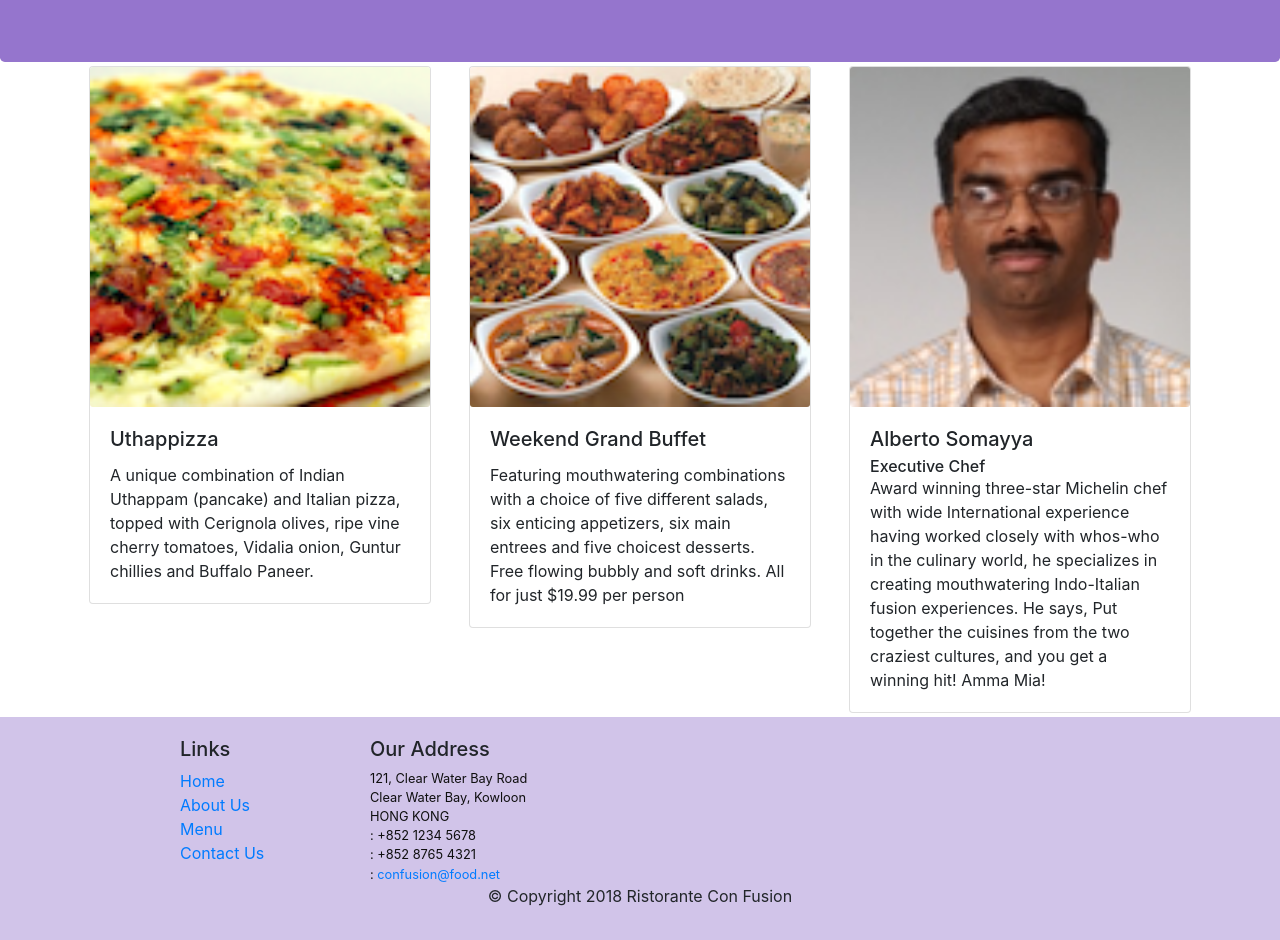
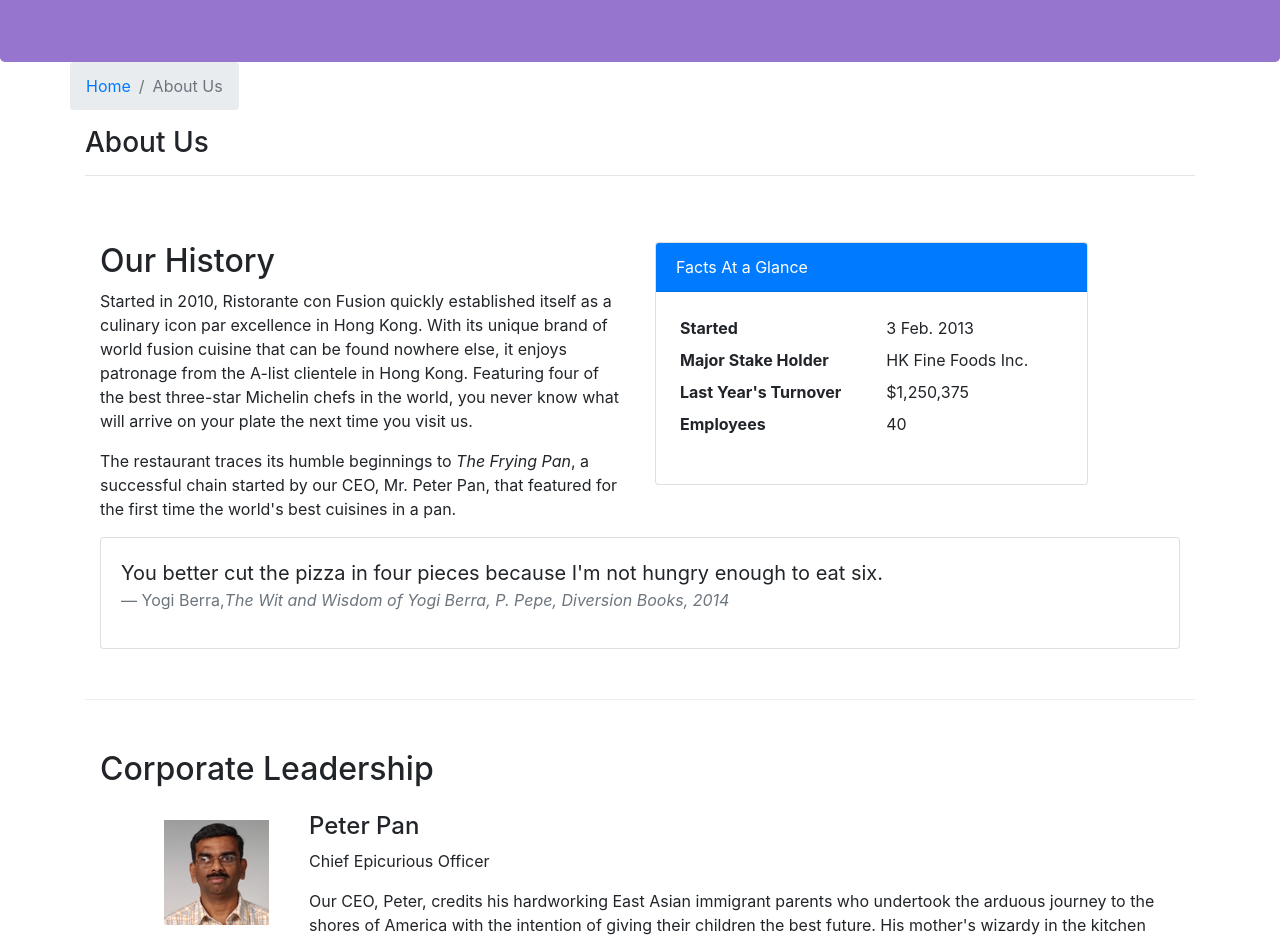
Before and after one commit to emekaokoli/confusion, a React (Create React App) app: page /aboutus in a window 1280 px wide. Before the commit this address led to /home. Shown: the part 280-1220 px from the top of the page. Built offline with nearby package versions, Linux system fonts and the light colour scheme.

Commit message:
completed react assignment 2

```diff
--- /dev/null
+++ b/src/components/AboutComponent.js
@@ -0,0 +1,94 @@
+import React from 'react';
+import { Link } from 'react-router-dom';
+import { Breadcrumb, BreadcrumbItem, Card, CardBody, CardHeader, Media } from 'reactstrap';
+
+function About(props) {
+   const leaders = props.leaders.map((leader) => {
+        return (
+          <div key={leader.id} >
+            <RenderLeader leader={leader} />
+          </div>
+        )
+    });
+
+function RenderLeader({ leader }) {
+
+  return (
+    <Media>
+      <Media left>
+        <Media object src={leader.image} alt={leader.name} className='m-4' />
+      </Media>
+      <Media body top className='m-3'>
+        <Media heading>{leader.name}</Media>
+        <Media>{leader.designation}</Media>
+        <p className='mt-3'>{leader.description}</p>
+      </Media>
+    </Media>
+  )
+}
+    return(
+        <div className="container">
+            <div className="row">
+                <Breadcrumb>
+                    <BreadcrumbItem><Link to="/home">Home</Link></BreadcrumbItem>
+                    <BreadcrumbItem active>About Us</BreadcrumbItem>
+                </Breadcrumb>
+                <div className="col-12">
+                    <h3>About Us</h3>
+                    <hr />
+                </div>
+            </div>
+            <div className="row row-content">
+                <div className="col-12 col-md-6">
+                    <h2>Our History</h2>
+                    <p>Started in 2010, Ristorante con Fusion quickly established itself as a culinary icon par excellence in Hong Kong. With its unique brand of world fusion cuisine that can be found nowhere else, it enjoys patronage from the A-list clientele in Hong Kong.  Featuring four of the best three-star Michelin chefs in the world, you never know what will arrive on your plate the next time you visit us.</p>
+                    <p>The restaurant traces its humble beginnings to <em>The Frying Pan</em>, a successful chain started by our CEO, Mr. Peter Pan, that featured for the first time the world's best cuisines in a pan.</p>
+                </div>
+                <div className="col-12 col-md-5">
+                    <Card>
+                        <CardHeader className="bg-primary text-white">Facts At a Glance</CardHeader>
+                        <CardBody>
+                            <dl className="row p-1">
+                                <dt className="col-6">Started</dt>
+                                <dd className="col-6">3 Feb. 2013</dd>
+                                <dt className="col-6">Major Stake Holder</dt>
+                                <dd className="col-6">HK Fine Foods Inc.</dd>
+                                <dt className="col-6">Last Year's Turnover</dt>
+                                <dd className="col-6">$1,250,375</dd>
+                                <dt className="col-6">Employees</dt>
+                                <dd className="col-6">40</dd>
+                            </dl>
+                        </CardBody>
+                    </Card>
+                </div>
+                <div className="col-12">
+                    <Card>
+                        <CardBody className="bg-faded">
+                            <blockquote className="blockquote">
+                                <p className="mb-0">You better cut the pizza in four pieces because
+                                    I'm not hungry enough to eat six.</p>
+                                <footer className="blockquote-footer">Yogi Berra,
+                                <cite title="Source Title">The Wit and Wisdom of Yogi Berra,
+                                    P. Pepe, Diversion Books, 2014</cite>
+                                </footer>
+                            </blockquote>
+                        </CardBody>
+                    </Card>
+                </div>
+            </div>
+            <div className="row row-content">
+                <div className="col-12">
+                    <h2>Corporate Leadership</h2>
+                </div>
+                <div className="col-12">
+                    <Media list>
+                        {leaders}
+                    </Media>
+                </div>
+
+            </div>
+        </div>
+    );
+}
+
+export default About;
--- a/src/components/HomeComponent.js
+++ b/src/components/HomeComponent.js
@@ -1,16 +1,6 @@
 import React from 'react'
-import {
-  Card,
+import { Card, CardBody, CardImg, CardSubtitle, CardText, CardTitle } from 'reactstrap'
 
-
-  CardBody, CardImg,
-
-
-
-  CardSubtitle, CardText,
-
-  CardTitle
-} from 'reactstrap'
 
 function RenderCard({ item }) {
   return (
--- a/src/components/MainComponent.js
+++ b/src/components/MainComponent.js
@@ -4,6 +4,7 @@
 import { DISHES } from '../shared/dishes';
 import { LEADERS } from '../shared/leaders';
 import { PROMOTIONS } from '../shared/promotions';
+import About from './AboutComponent';
 import Contact from './ContactComponent';
 import DishDetail from './DishdetailComponent';
 import Footer from './FooterComponent';
@@ -49,17 +50,21 @@
            dish={this.state.dishes.filter((dish) => dish.featured)[0]}
            promotion={this.state.promotions.filter((promo) => promo.featured)[0]}
            leader={this.state.leaders.filter((leader) => leader.featured)[0]}
+
          />
        )
      }
+
     return (
       <>
         <Header />
         <Switch>
           <Route path='/home' component={HomePage} />
-          <Route exact path='/menu' component={() => <Menu dishes={this.state.dishes}/>}/>
+          <Route exact path='/menu' component={() => <Menu dishes={this.state.dishes} />}
+          />
           <Route exact path='/contactus' component={Contact} />
-           <Route path='/menu/:dishId' component={DishWithId} />
+          <Route exact path='/aboutus' component={() => <About leaders={this.state.leaders}/>}/>
+          <Route path='/menu/:dishId' component={DishWithId} />
           <Redirect to='/home' />
         </Switch>
         <Footer />
```
Also changed, not shown: src/components/DishdetailComponent.js (+2 -8 lines), src/components/MenuComponent.js (+1 -7 lines).
